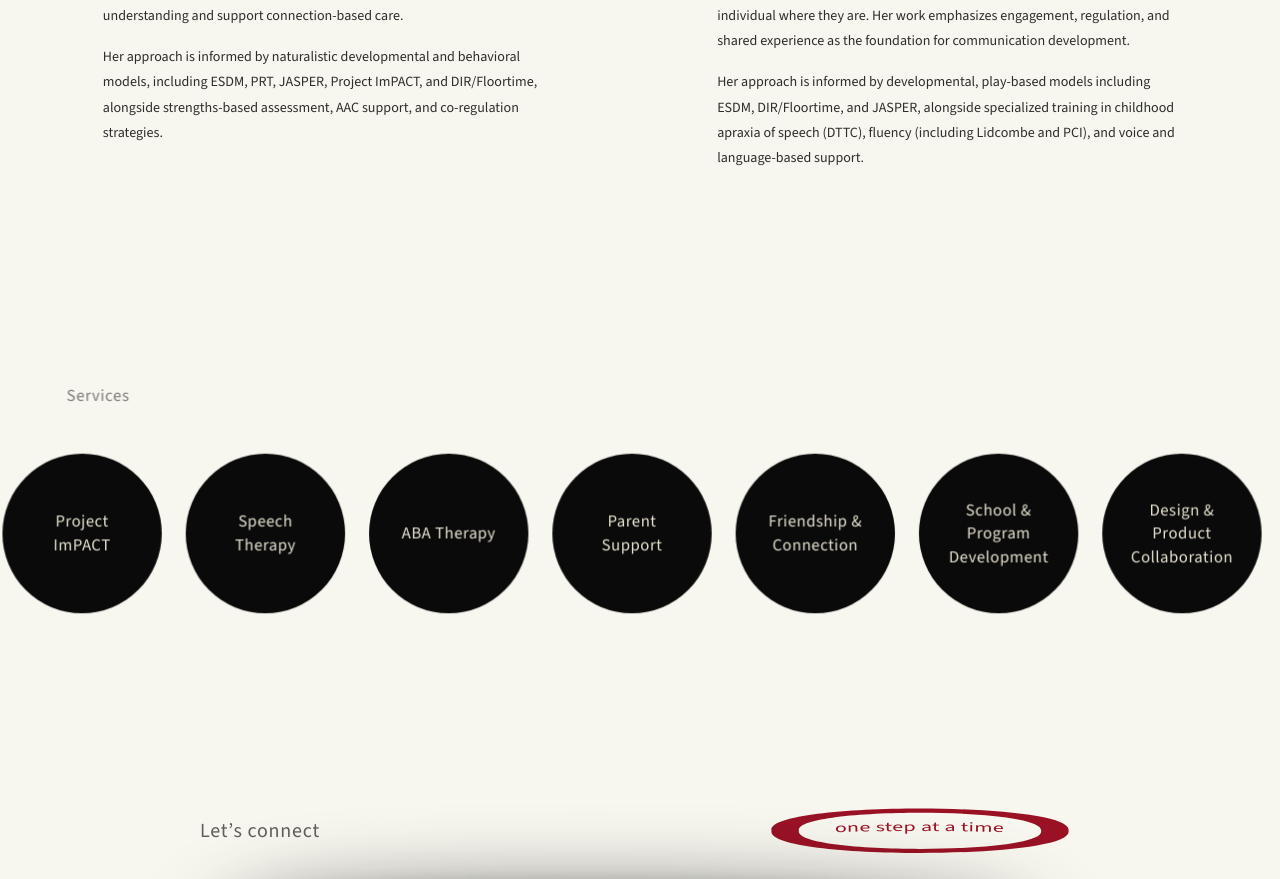
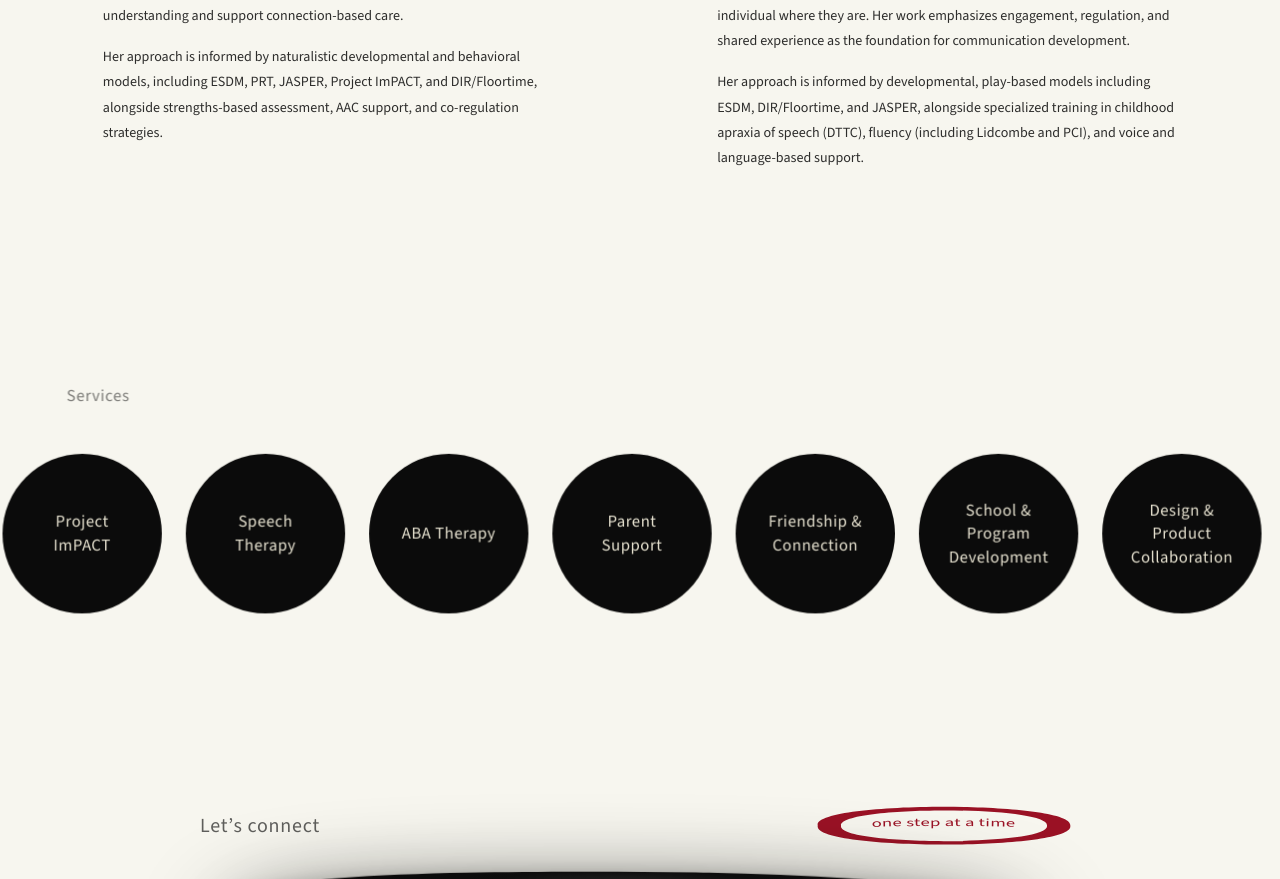
Before and after one commit to alinepractice/aline-website, a Next.js app: page / in a window 1280 px wide. Shown: the part 3127-4006 px from the top of the page. Built offline with nearby package versions, Linux system fonts and the light colour scheme.

Commit message:
Scale red ring 15% smaller

```diff
--- a/app/page.module.css
+++ b/app/page.module.css
@@ -657,7 +657,7 @@
 
 /* Ring SVG — sits top-right, proportionally sized */
 .connectRingSvg {
-  width: clamp(200px, 30vw, 320px);
+  width: clamp(170px, 25.5vw, 272px);
   height: auto;
   flex-shrink: 0;
 }
```
